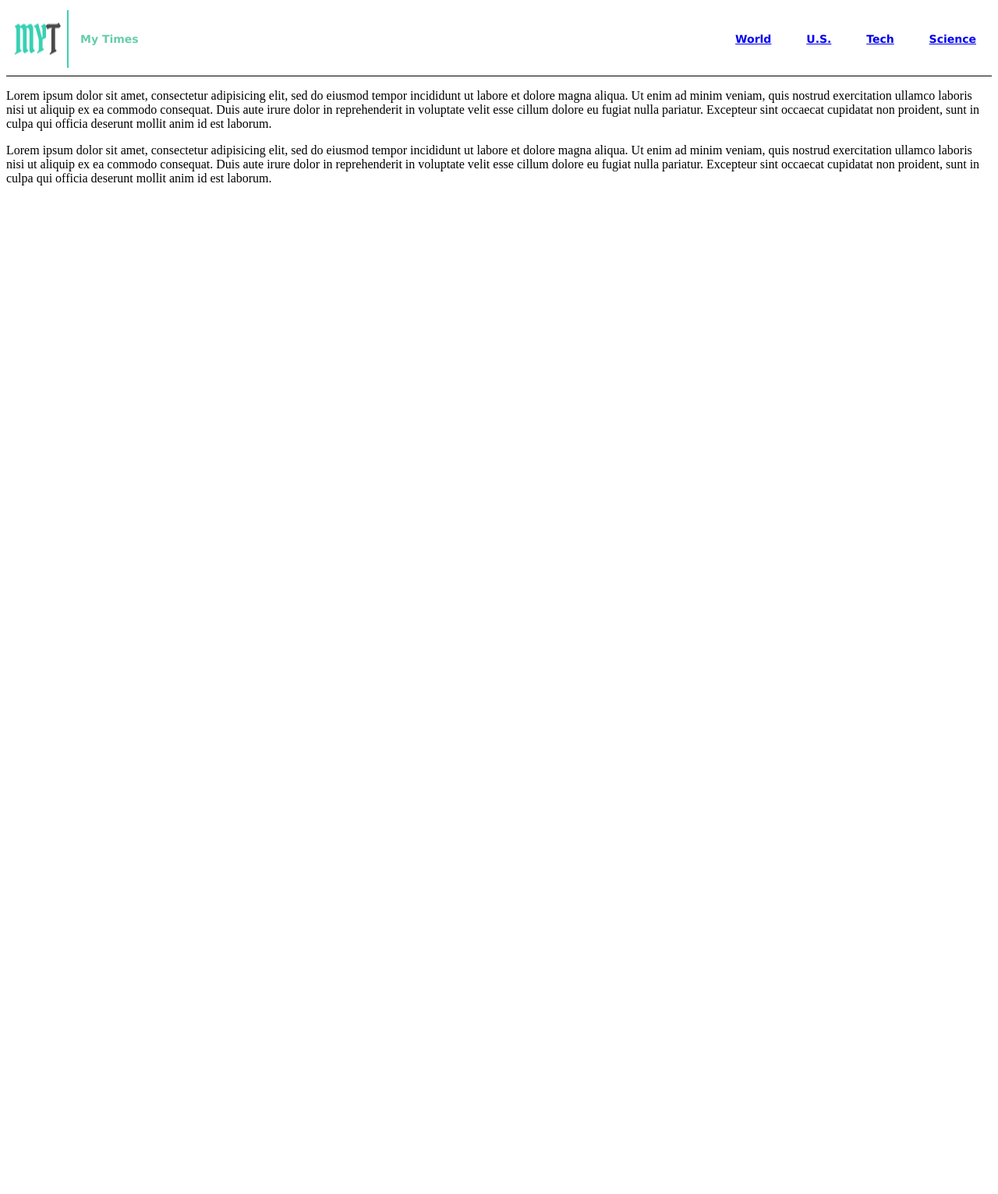
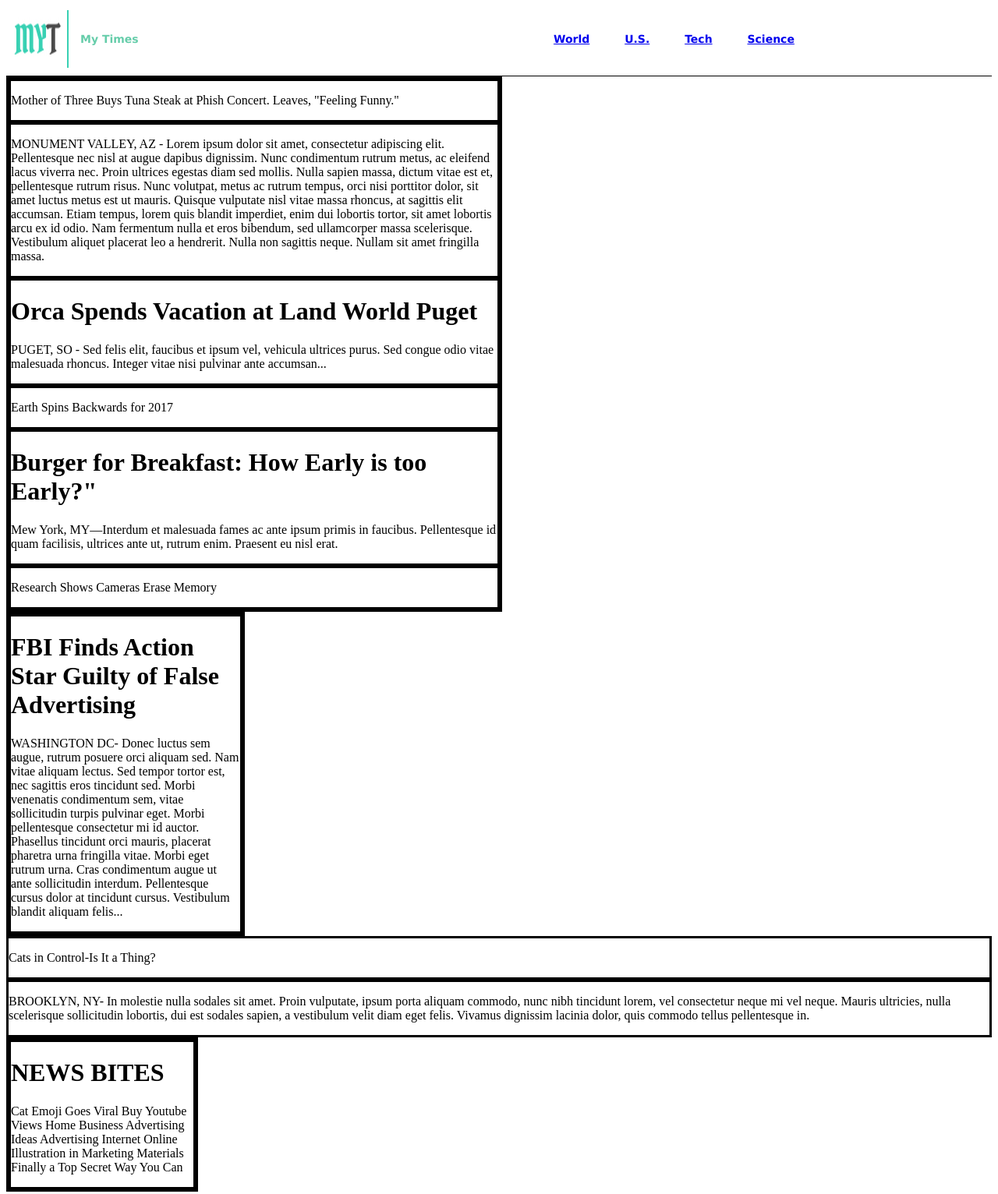
Before and after one commit to Jeroen0601/0401_My_times, a plain HTML site: page index.html in a window 1280 px wide. Shown: the part 5-1537 px from the top of the page at 78% size. Before the commit the page ends 800 px from the top, so only its background shows below. Drawn offline with Linux system fonts and the light colour scheme.

Commit message:
update 20171007 2205

```diff
--- a/index.html
+++ b/index.html
@@ -26,7 +26,58 @@
     </div>
 
     <div class="container-news">
-      <p>Lorem ipsum dolor sit amet, consectetur adipisicing elit, sed do eiusmod tempor incididunt ut labore et dolore magna aliqua. Ut enim ad minim veniam, quis nostrud exercitation ullamco laboris nisi ut aliquip ex ea commodo consequat. Duis aute irure dolor in reprehenderit in voluptate velit esse cillum dolore eu fugiat nulla pariatur. Excepteur sint occaecat cupidatat non proident, sunt in culpa qui officia deserunt mollit anim id est laborum.</p>
+
+      <div class="column large">
+        <div class="news-item">
+          <p>Mother of Three Buys Tuna Steak at Phish Concert. Leaves, "Feeling Funny."</p>
+        </div>
+
+        <div class="news-item">
+          <p>MONUMENT VALLEY, AZ - Lorem ipsum dolor sit amet, consectetur adipiscing elit. Pellentesque nec nisl at augue dapibus dignissim. Nunc condimentum rutrum metus, ac eleifend lacus viverra nec. Proin ultrices egestas diam sed mollis. Nulla sapien massa, dictum vitae est et, pellentesque rutrum risus. Nunc volutpat, metus ac rutrum tempus, orci nisi porttitor dolor, sit amet luctus metus est ut mauris. Quisque vulputate nisl vitae massa rhoncus, at sagittis elit accumsan. Etiam tempus, lorem quis blandit imperdiet, enim dui lobortis tortor, sit amet lobortis arcu ex id odio. Nam fermentum nulla et eros bibendum, sed ullamcorper massa scelerisque. Vestibulum aliquet placerat leo a hendrerit. Nulla non sagittis neque. Nullam sit amet fringilla massa.</p>
+        </div>
+
+        <div class="news-item">
+          <h1>Orca Spends Vacation at Land World Puget</h1>
+          <p>PUGET, SO - Sed felis elit, faucibus et ipsum vel, vehicula ultrices purus. Sed congue odio vitae malesuada rhoncus. Integer vitae nisi pulvinar ante accumsan...</p>
+        </div>
+
+
+        <div class="news-item">
+          <p>Earth Spins Backwards for 2017</p>
+        </div>
+
+        <div class="news-item">
+          <h1>Burger for Breakfast: How Early is too Early?"</h1>
+          <p>Mew York, MY—Interdum et malesuada fames ac ante ipsum primis in faucibus. Pellentesque id quam facilisis, ultrices ante ut, rutrum enim. Praesent eu nisl erat.</p>
+        </div>
+
+        <div class="news-item">
+          <p>Research Shows Cameras Erase Memory</p>
+        </div>
+      </div>
+
+      <div class="column medium">
+        <div class="news-item">
+          <h1>FBI Finds Action Star Guilty of False Advertising</h1>
+          <p>WASHINGTON DC- Donec luctus sem augue, rutrum posuere orci aliquam sed. Nam vitae aliquam lectus. Sed tempor tortor est, nec sagittis eros tincidunt sed. Morbi venenatis condimentum sem, vitae sollicitudin turpis pulvinar eget. Morbi pellentesque consectetur mi id auctor. Phasellus tincidunt orci mauris, placerat pharetra urna fringilla vitae. Morbi eget rutrum urna. Cras condimentum augue ut ante sollicitudin interdum. Pellentesque cursus dolor at tincidunt cursus. Vestibulum blandit aliquam felis...</p>
+        </div>
+      </div>
+
+      <div class="news-item">
+        <p>Cats in Control-Is It a Thing?</p>
+      </div>
+
+      <div class="news-item">
+        <p>BROOKLYN, NY- In molestie nulla sodales sit amet. Proin vulputate, ipsum porta aliquam commodo, nunc nibh tincidunt lorem, vel consectetur neque mi vel neque. Mauris ultricies, nulla scelerisque sollicitudin lobortis, dui est sodales sapien, a vestibulum velit diam eget felis. Vivamus dignissim lacinia dolor, quis commodo tellus pellentesque in.</p>
+      </div>
+
+      <div class="column small">
+        <div class="news-item">
+          <h1>NEWS BITES</h1>
+          <p>Cat Emoji Goes Viral Buy Youtube Views Home Business Advertising Ideas Advertising Internet Online Illustration in Marketing Materials Finally a Top Secret Way You Can</p>
+        </div>
+      </div>
+
     </div>
 
     <div class="container-footer">
--- a/resources/css/style.css
+++ b/resources/css/style.css
@@ -1,6 +1,8 @@
+
 .main {
   width: 100%;
 }
+
 
 .container-header {
   font-family: Verdana;
@@ -30,7 +32,7 @@
 }
 
 .nav {
-  display: flex;
+  display: inline-block;
   flex: 1;
   justify-content: flex-end;
 }
@@ -40,3 +42,32 @@
   display: inline-block;
   padding: 0px 20px;
   }
+
+.container-news {
+  display: flex;
+  flex-direction: column;
+  align-content: flex-start;
+}
+
+.container-news div {
+  border-style: solid;}
+
+.column {
+
+}
+
+.column.large {
+  width: 630px;
+}
+
+.column.medium {
+  width: 300px;
+}
+
+.column.small {
+  width: 240px;
+}
+
+.container-footer {
+  background-color: orange;
+}
```
